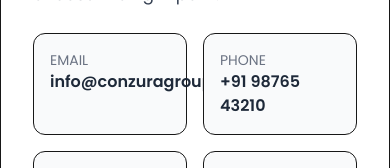
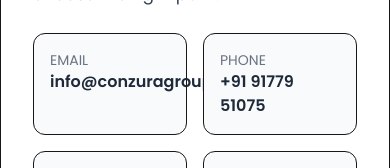
Before and after one commit to KunalRaj9835/conzura_frontend, a Next.js app: page /enquiry in a window 390 px wide. Shown: the part 628-796 px from the top of the page. Built offline with nearby package versions, Linux system fonts and the light colour scheme.

Commit message:
phone number updated

```diff
--- a/app/enquiry/page.tsx
+++ b/app/enquiry/page.tsx
@@ -111,7 +111,7 @@
 
                 <div className="p-4 border rounded-xl bg-gray-50">
                   <p className="text-sm text-gray-500">PHONE</p>
-                  <p className="font-semibold text-gray-800">+91 98765 43210</p>
+                  <p className="font-semibold text-gray-800">+91 91779 51075</p>
                 </div>
 
                 <div className="p-4 border rounded-xl bg-gray-50">
```
